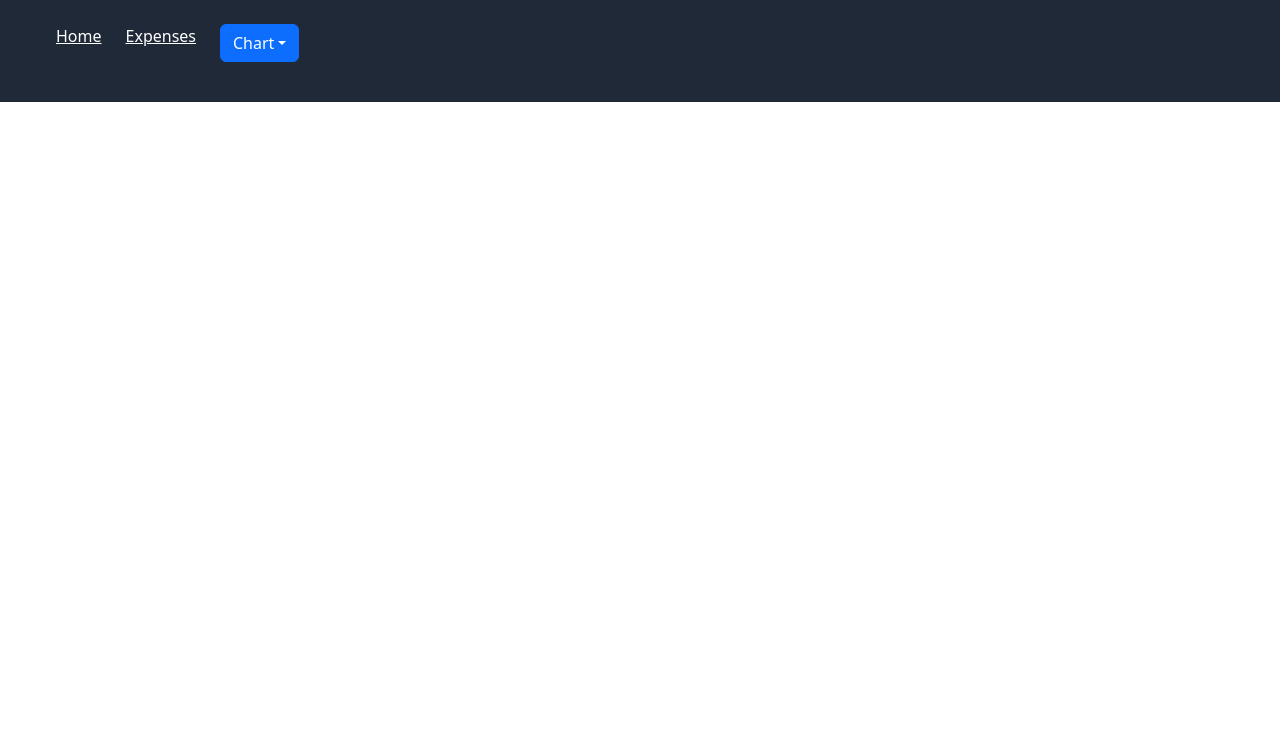
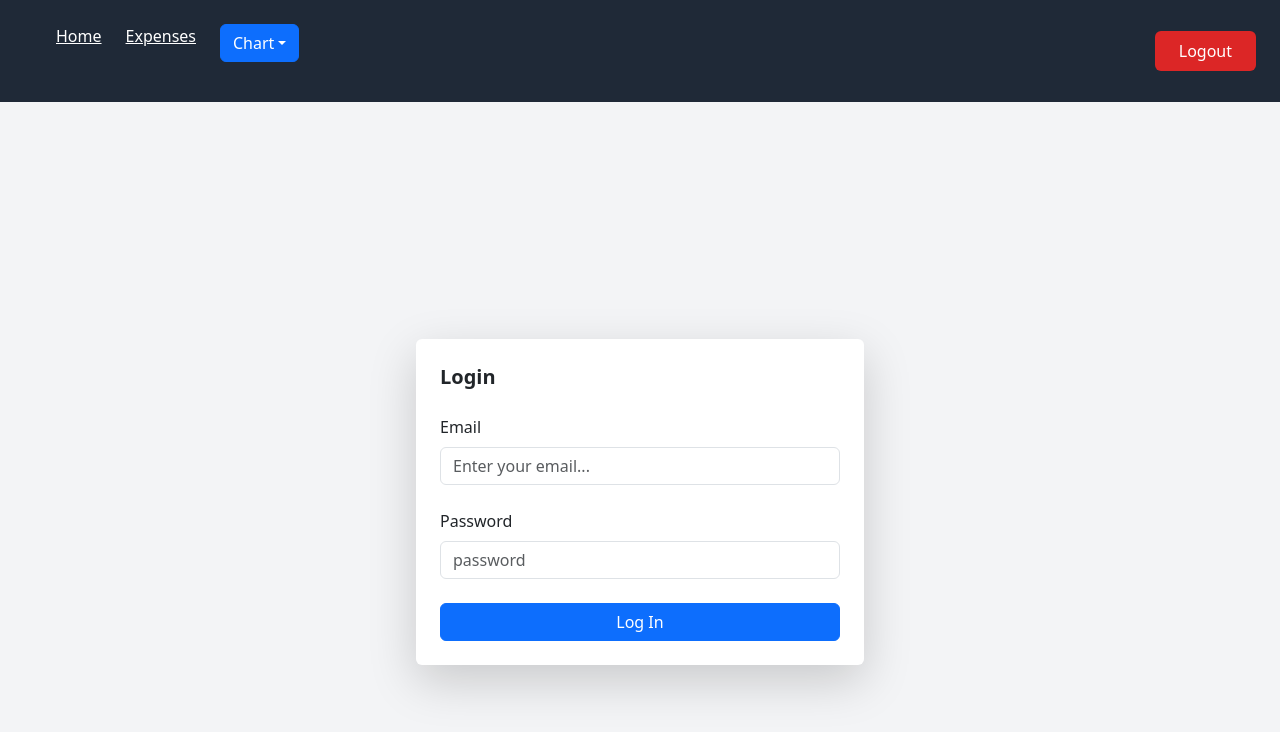
Before and after one commit to vrushabh702/Expense-Tracker, a React (Create React App) app: page /login in a window 1280 px wide. Before the commit this address had no page. Shown: the top 732 px of the page. Built offline with nearby package versions, Linux system fonts and the light colour scheme.

Commit message:
created login and register component now i cant able to secure navbar properly and route with authentication is reaming also routing is not working properly till now

```diff
--- a/package.json
+++ b/package.json
@@ -6,6 +6,7 @@
     "axios": "^1.7.9",
     "bootstrap": "^5.3.3",
     "cra-template": "1.2.0",
+    "firebase": "^11.0.2",
     "react": "^19.0.0",
     "react-bootstrap": "^2.10.6",
     "react-dom": "^19.0.0",
--- a/src/App.js
+++ b/src/App.js
@@ -8,16 +8,30 @@ import Expenses from "./Components/Expenses/expenses"
 import Chart from "./Components/Chart/chart"
 import ExpenseNavbar from "./Components/navbar/expenseNavbar"
 import PieChartPage from "./Components/PieChart/pieChart"
+import Login from "./Components/Login/login"
+import PrivateRoute from "./Components/Auth/PrivateRoute"
+import Register from "./Components/Register/register"
+import { auth } from "./Components/firebase"
 
 function App() {
+  // const isAuthenticated = auth.currentUser
   return (
     <div>
-      <ExpenseNavbar></ExpenseNavbar>
+      {/* {<ExpenseNavbar /> && isAuthenticated} */}
+      <ExpenseNavbar />
       <Routes>
-        <Route path="/" element={<Home />} />
+        <Route path="/login" element={<Login />}></Route>
+        <Route path="/register" element={<Register />}></Route>
+        {/* <Route path="/" element={<Home />} />
         <Route path="/expenses" element={<Expenses />} />
         <Route path="/chart/line" element={<Chart />} />
-        <Route path="/chart/pie" element={<PieChartPage />} />
+        <Route path="/chart/pie" element={<PieChartPage />} /> */}
+        <Route element={<PrivateRoute />}>
+          <Route path="/" element={<Home />} />
+          <Route path="/expenses" element={<Expenses />} />
+          <Route path="/chart/line" element={<Chart />} />
+          <Route path="/chart/pie" element={<PieChartPage />} />
+        </Route>
       </Routes>
     </div>
   )
--- /dev/null
+++ b/src/Components/Auth/PrivateRoute.jsx
@@ -0,0 +1,11 @@
+import React from "react"
+import { Route, Navigate, Outlet } from "react-router-dom"
+import { auth } from "../firebase"
+
+const PrivateRoute = ({ element, ...rest }) => {
+  const isAuthenticated = auth.currentUser
+
+  return isAuthenticated ? <Outlet /> : <Navigate to="/login" />
+}
+
+export default PrivateRoute
--- /dev/null
+++ b/src/Components/Login/login.jsx
@@ -0,0 +1,59 @@
+import React, { useState } from "react"
+import { Button, Form } from "react-bootstrap"
+import { useNavigate } from "react-router-dom"
+import { signInWithEmailAndPassword } from "firebase/auth"
+import "tailwindcss/tailwind.css"
+import { auth } from "../firebase"
+
+const Login = () => {
+  const [email, setEmail] = useState("")
+  const [password, setPassword] = useState("")
+  const [error, setError] = useState(null)
+  const navigate = useNavigate()
+  const [loading, isLoading] = useState(false)
+
+  const handleLogin = async (e) => {
+    e.preventDefault()
+    try {
+      await signInWithEmailAndPassword(auth, email, password)
+      navigate("/")
+    } catch (err) {
+      setError("Error Logging in : " + +err.message)
+    }
+  }
+
+  return (
+    <div className="flex justify-center items-center min-h-screen bg-gray-100">
+      <div className="w-full max-w-md p-6 bg-white rounded shadow-lg">
+        <h2 className="text-xl font-semibold mb-4">Login</h2>
+        {error && <div className="text-red-500 mb-4">{error}</div>}
+        <Form onSubmit={handleLogin}>
+          <Form.Group controlId="formEmail" className="mb-4">
+            <Form.Label>Email</Form.Label>
+            <Form.Control
+              type="email"
+              placeholder="Enter your email..."
+              value={email}
+              onChange={(e) => setEmail(e.target.value)}
+              required
+            />
+          </Form.Group>
+          <Form.Group controlId="formPassword" className="mb-4">
+            <Form.Label>Password</Form.Label>
+            <Form.Control
+              type="password"
+              placeholder="password"
+              value={password}
+              onChange={(e) => setPassword(e.target.value)}
+            />
+          </Form.Group>
+          <Button type="submit" variant="primary" className="w-full">
+            Log In
+          </Button>
+        </Form>
+      </div>
+    </div>
+  )
+}
+
+export default Login
--- /dev/null
+++ b/src/Components/Register/register.jsx
@@ -0,0 +1,60 @@
+import { createUserWithEmailAndPassword } from "firebase/auth"
+import React, { useState } from "react"
+import { useNavigate } from "react-router-dom"
+import { auth } from "../firebase"
+import { Button, Form } from "react-bootstrap"
+import "tailwindcss/tailwind.css"
+
+const Register = () => {
+  const [email, setEmail] = useState("")
+  const [password, setPassword] = useState("")
+  const [error, setError] = useState("")
+  const navigate = useNavigate()
+
+  const handleRegister = async (e) => {
+    e.preventDefault()
+    try {
+      await createUserWithEmailAndPassword(auth, email, password)
+      navigate("/login")
+    } catch (err) {
+      setError("Error registering: " + err.message)
+    }
+  }
+
+  return (
+    <div className="flex justify-center items-center min-h-screen bg-gray-100">
+      <div className="w-full max-w-md p-6 bg-white rounded shadow-lg">
+        <h2 className="text-xl font-semibold mb-4">Register</h2>
+        {error && <div className="text-red-500 mb-4">{error}</div>}
+      </div>
+      <Form onSubmit={handleRegister}>
+        <Form.Group controlId="formEail" className="mb-4">
+          <Form.Label>Email</Form.Label>
+          <Form.Control
+            type="email"
+            placeholder="Enter you email"
+            value={email}
+            onChange={(e) => setEmail(e.target.value)}
+            required
+          />
+        </Form.Group>
+        <Form.Group controlId="formPassword" className="mb-4">
+          <Form.Label>Password</Form.Label>
+          <Form.Control
+            type="password"
+            placeholder="password"
+            value={password}
+            onChange={(e) => setPassword(e.target.value)}
+            required
+          />
+        </Form.Group>
+
+        <Button type="submit" variant="primary" className="w-full">
+          Register
+        </Button>
+      </Form>
+    </div>
+  )
+}
+
+export default Register
--- /dev/null
+++ b/src/Components/firebase.js
@@ -0,0 +1,33 @@
+// Import the functions you need from the SDKs you need
+import { initializeApp } from "firebase/app"
+
+import { getAnalytics } from "firebase/analytics"
+import { getAuth } from "firebase/auth"
+// TODO: Add SDKs for Firebase products that you want to use
+// https://firebase.google.com/docs/web/setup#available-libraries
+
+// Your web app's Firebase configuration
+// For Firebase JS SDK v7.20.0 and later, measurementId is optional
+const firebaseConfig = {
+  // apiKey: process.env.REACT_APP_FIREBASE_API_KEY,
+  // authDomain: process.env.REACT_APP_FIREBASE_AUTH_DOMAIN,
+  // projectId: process.env.REACT_APP_FIREBASE_PROJECT_ID,
+  // storageBucket: process.env.REACT_APP_FIREBASE_STORAGE_BUCKET,
+  // messagingSenderId: process.env.REACT_APP_FIREBASE_MESSAGING_SENDER_ID,
+  // appId: process.env.REACT_APP_FIREBASE_APP_ID,
+  // measurementId: process.env.REACT_APP_FIREBASE_MEASUREMENT_ID,
+
+  apiKey: "AIzaSyANyDsNl8wj2oQU59uPGysEDy7dPUguFZs",
+  authDomain: "expense-tracker-5632d.firebaseapp.com",
+  projectId: "expense-tracker-5632d",
+  storageBucket: "expense-tracker-5632d.firebasestorage.app",
+  messagingSenderId: "420233253745",
+  appId: "1:420233253745:web:a92c5479b913415cfb9cd0",
+  measurementId: "G-BTNJ7KKFKL",
+}
+
+// Initialize Firebase
+const app = initializeApp(firebaseConfig)
+const analytics = getAnalytics(app)
+const auth = getAuth(app)
+export { auth }
--- a/src/Components/navbar/expenseNavbar.jsx
+++ b/src/Components/navbar/expenseNavbar.jsx
@@ -1,11 +1,25 @@
 import React from "react"
-import { Link } from "react-router-dom"
+import { Link, useNavigate } from "react-router-dom"
 import { Dropdown } from "react-bootstrap"
 import "bootstrap/dist/css/bootstrap.min.css" // Import Bootstrap CSS
+import { auth } from "../firebase"
 
 const ExpenseNavbar = () => {
+  const navigate = useNavigate()
+  const handleLogout = () => {
+    auth
+      .signOut()
+      .then(() => {
+        navigate("/login")
+      })
+      .catch((error) => {
+        console.error("logout error", error)
+      })
+  }
+
   return (
     <div className="bg-gray-800 p-4">
+      <div className="flex justify-between items-center">
         <ul className="flex space-x-6">
           <li>
             <Link to="/" className="text-white hover:text-gray-400">
@@ -37,6 +51,13 @@ const ExpenseNavbar = () => {
             </Dropdown>
           </li>
         </ul>
+        <button
+          onClick={handleLogout}
+          className="bg-red-600 text-white  px-4 py-2 rounded hover:bg-red-700"
+        >
+          Logout
+        </button>
+      </div>
     </div>
   )
 }
```
Also changed, not shown: src/Components/Toastify/toastify.jsx (added), 2 other files (tests, documents, lock files or other folders). Lines whose indentation alone changed are shown as unchanged.
